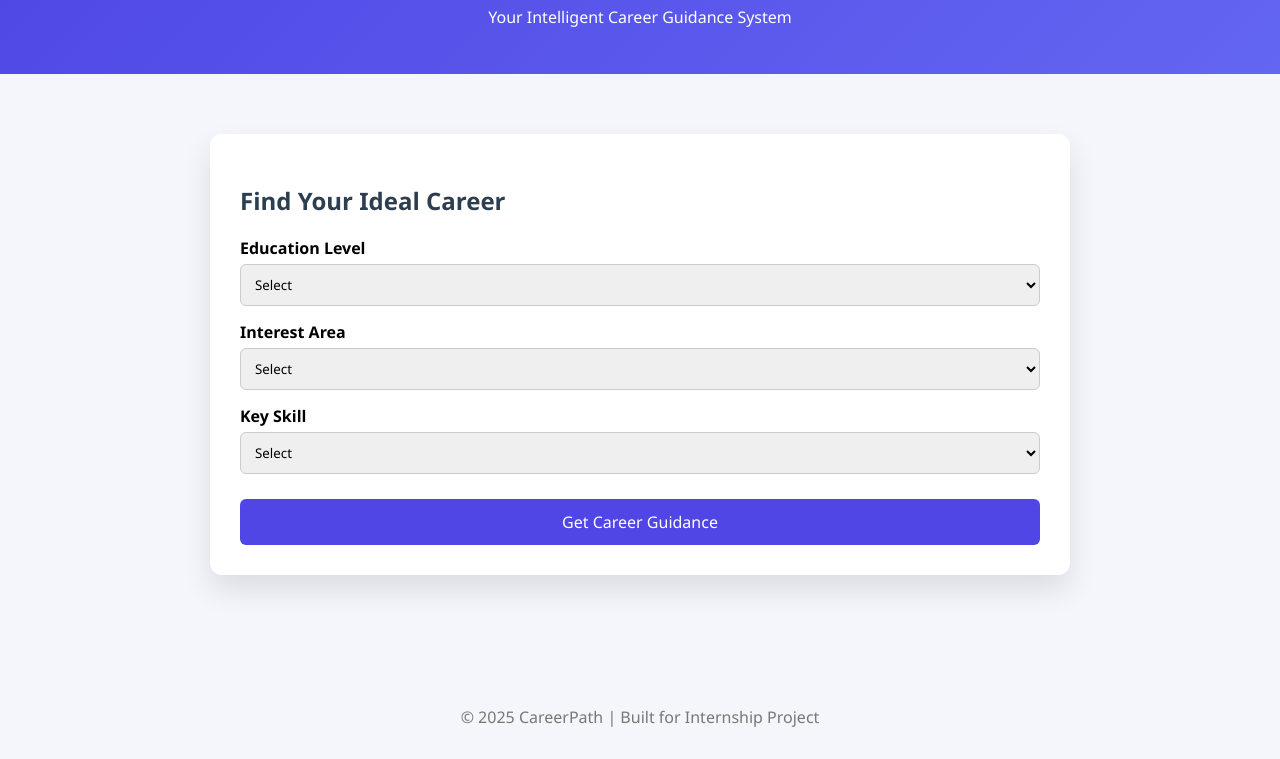
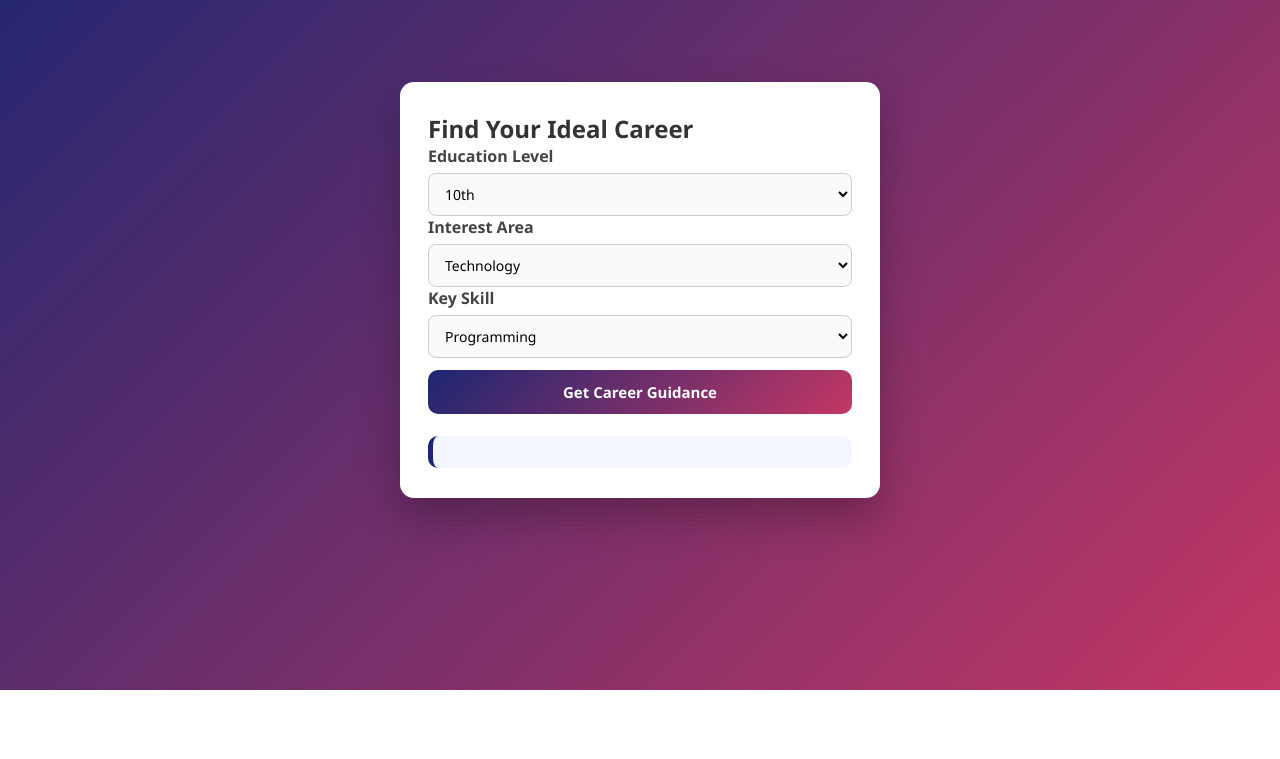
Before and after one commit to Shru1212/career-guidance-system, a plain HTML site: page index.html in a window 1280 px wide. Shown: the part 110-869 px from the top of the page. After the commit the page ends 800 px from the top, so only its background shows below. Drawn offline with Linux system fonts and the light colour scheme.

Commit message:
Finalize frontend UI and career guidance integration

```diff
--- a/index.html
+++ b/index.html
@@ -2,57 +2,43 @@
 <html lang="en">
 <head>
   <meta charset="UTF-8" />
-  <title>CareerPath – Career Guidance System</title>
-  <meta name="viewport" content="width=device-width, initial-scale=1.0" />
+  <title>Career Guidance System</title>
   <link rel="stylesheet" href="style.css" />
 </head>
+<body>
 
-<body>
-  <header>
-    <h1>CareerPath</h1>
-    <p>Your Intelligent Career Guidance System</p>
-  </header>
-
-  <main class="container">
-    <section class="form-card">
+  <div class="container">
     <h2>Find Your Ideal Career</h2>
 
     <label>Education Level</label>
     <select id="education">
-        <option value="">Select</option>
-        <option>PUC / 12th</option>
-        <option>Undergraduate</option>
-        <option>Postgraduate</option>
+      <option value="10th">10th</option>
+      <option value="PUC / 12th">PUC / 12th</option>
+      <option value="Graduate">Graduate</option>
+      <option value="Post Graduate">Post Graduate</option>
     </select>
 
     <label>Interest Area</label>
     <select id="interest">
-        <option value="">Select</option>
-        <option>Technology</option>
-        <option>Management</option>
-        <option>Creative</option>
-        <option>Government</option>
+      <option value="Technology">Technology</option>
+      <option value="Management">Management</option>
+      <option value="Arts">Arts</option>
     </select>
 
     <label>Key Skill</label>
     <select id="skill">
-        <option value="">Select</option>
-        <option>Programming</option>
-        <option>Data Analysis</option>
-        <option>Design</option>
-        <option>Communication</option>
+      <option value="Programming">Programming</option>
+      <option value="Data Analysis">Data Analysis</option>
+      <option value="Communication">Communication</option>
+      <option value="Design">Communication</option>
     </select>
 
-      <button onclick="getCareer()">Get Career Guidance</button>
-    </section>
+    <button id="careerBtn">Get Career Guidance</button>
 
-    <section class="result" id="result"></section>
-  </main>
+    <div id="result"></div>
+  </div>
 
-  <footer>
-    <p>© 2025 CareerPath | Built for Internship Project</p>
-  </footer>
-
+  <!-- JS MUST be last -->
   <script src="script.js"></script>
 </body>
 </html>
--- a/script.js
+++ b/script.js
@@ -1,31 +1,21 @@
-// ================= CAREER GUIDANCE FRONTEND =================
+document.addEventListener("DOMContentLoaded", () => {
+  const button = document.getElementById("careerBtn");
 
-// Backend API URL (local for now; change after Railway deploy)
-const API_URL = "http://localhost:3000/guide";
-
-// Main function called on button click
-async function getCareer() {
+  button.addEventListener("click", async () => {
     const education = document.getElementById("education").value;
     const interest = document.getElementById("interest").value;
     const skill = document.getElementById("skill").value;
 
-  // Validation
-  if (!education || !interest || !skill) {
-    alert("Please fill all fields");
-    return;
-  }
-
     try {
-    // Call backend API
-    const response = await fetch(API_URL, {
+      const response = await fetch("http://localhost:3000/guide", {
         method: "POST",
         headers: {
           "Content-Type": "application/json"
         },
         body: JSON.stringify({
-        education: education,
-        interest: interest,
-        skill: skill
+          education,
+          interest,
+          skill
         })
       });
 
@@ -35,18 +25,14 @@ async function getCareer() {
 
       const data = await response.json();
 
-    // Display result
       document.getElementById("result").innerHTML = `
-      <div class="career-card">
-        <h3>Recommended Career: ${data.career}</h3>
-        <p><strong>Education Level:</strong> ${data.education}</p>
-        <p><strong>Interest Area:</strong> ${data.interest}</p>
-        <p><strong>Key Skill:</strong> ${data.skill}</p>
-        <p><strong>Career Roadmap:</strong> ${data.roadmap}</p>
-      </div>
+        <h3>Suggested Career</h3>
+        <p><strong>${data.career}</strong></p>
+        <p>${data.roadmap}</p>
       `;
-  } catch (error) {
-    alert("Backend not reachable. Please start the server.");
-    console.error("Career guidance error:", error);
+    } catch (err) {
+      alert("Backend not reachable");
+      console.error(err);
     }
-}
+  });
+});
--- a/style.css
+++ b/style.css
@@ -1,92 +1,152 @@
+/* ===== RESET & BASE ===== */
 * {
+  margin: 0;
+  padding: 0;
   box-sizing: border-box;
-  font-family: "Segoe UI", sans-serif;
+  font-family: "Segoe UI", Tahoma, Geneva, Verdana, sans-serif;
 }
 
 body {
-  margin: 0;
-  background: #f4f6fb;
+  min-height: 100vh;
+  background: linear-gradient(135deg, #1d2671, #c33764);
+  display: flex;
+  align-items: center;
+  justify-content: center;
+  color: #333;
 }
 
-header {
-  background: linear-gradient(135deg, #4f46e5, #6366f1);
-  color: white;
-  text-align: center;
-  padding: 30px 20px;
+/* ===== MAIN CARD ===== */
+.container {
+  width: 100%;
+  max-width: 480px;
+  background: #ffffff;
+  padding: 30px 28px;
+  border-radius: 14px;
+  box-shadow: 0 20px 40px rgba(0, 0, 0, 0.25);
+  animation: fadeIn 0.6s ease-in-out;
 }
 
-.container {
-  max-width: 900px;
-  margin: 40px auto;
-  padding: 20px;
+@keyframes fadeIn {
+  from {
+    opacity: 0;
+    transform: translateY(15px);
+  }
+  to {
+    opacity: 1;
+    transform: translateY(0);
+  }
 }
 
-.form-card {
-  background: white;
-  padding: 30px;
-  border-radius: 12px;
-  box-shadow: 0 15px 30px rgba(0,0,0,0.1);
+/* ===== HEADER ===== */
+.container h1 {
+  text-align: center;
+  margin-bottom: 25px;
+  color: #1d2671;
+  font-size: 26px;
+  font-weight: 700;
 }
 
-.form-card h2 {
-  margin-bottom: 20px;
-  color: #2c3e50;
+/* ===== FORM ===== */
+.form-group {
+  margin-bottom: 18px;
 }
 
 label {
   display: block;
-  margin-top: 15px;
   font-weight: 600;
+  margin-bottom: 6px;
+  color: #444;
 }
 
 select {
   width: 100%;
-  padding: 10px;
-  margin-top: 5px;
-  border-radius: 6px;
-  border: 1px solid #ccc;
+  padding: 10px 12px;
+  border-radius: 8px;
+  border: 1.5px solid #ccc;
+  font-size: 14px;
+  transition: all 0.3s ease;
+  background: #fafafa;
 }
 
+select:focus {
+  outline: none;
+  border-color: #1d2671;
+  box-shadow: 0 0 0 2px rgba(29, 38, 113, 0.15);
+  background: #fff;
+}
+
+/* ===== BUTTON ===== */
 button {
-  margin-top: 25px;
   width: 100%;
+  margin-top: 12px;
   padding: 12px;
-  background: #4f46e5;
-  color: white;
   border: none;
-  border-radius: 6px;
-  font-size: 16px;
+  border-radius: 10px;
+  font-size: 15px;
+  font-weight: 600;
+  color: #fff;
   cursor: pointer;
+  background: linear-gradient(135deg, #1d2671, #c33764);
+  transition: transform 0.2s ease, box-shadow 0.2s ease;
 }
 
 button:hover {
-  background: #4338ca;
+  transform: translateY(-2px);
+  box-shadow: 0 10px 25px rgba(195, 55, 100, 0.4);
 }
 
-.result {
-  margin-top: 40px;
+button:active {
+  transform: scale(0.98);
 }
 
-.career-card {
-  background: white;
-  padding: 25px;
-  border-radius: 12px;
-  box-shadow: 0 10px 25px rgba(0,0,0,0.1);
-  margin-bottom: 20px;
+/* ===== RESULT CARD ===== */
+#result {
+  margin-top: 22px;
+  padding: 16px;
+  border-radius: 10px;
+  background: #f4f6ff;
+  border-left: 5px solid #1d2671;
+  animation: slideUp 0.4s ease-in-out;
 }
 
-.career-card h3 {
-  color: #4f46e5;
+@keyframes slideUp {
+  from {
+    opacity: 0;
+    transform: translateY(10px);
+  }
+  to {
+    opacity: 1;
+    transform: translateY(0);
+  }
 }
 
-footer {
+#result h3 {
+  color: #1d2671;
+  margin-bottom: 8px;
+}
+
+#result p {
+  font-size: 14px;
+  line-height: 1.6;
+  color: #333;
+}
+
+/* ===== FOOTER TEXT (OPTIONAL) ===== */
+.footer {
+  margin-top: 18px;
   text-align: center;
-  padding: 15px;
+  font-size: 12px;
   color: #777;
 }
 
-@media (max-width: 600px) {
+/* ===== RESPONSIVE ===== */
+@media (max-width: 520px) {
   .container {
-    margin: 20px;
+    margin: 15px;
+    padding: 24px 20px;
+  }
+
+  .container h1 {
+    font-size: 22px;
   }
 }
```
Lines whose indentation alone changed are shown as unchanged.
